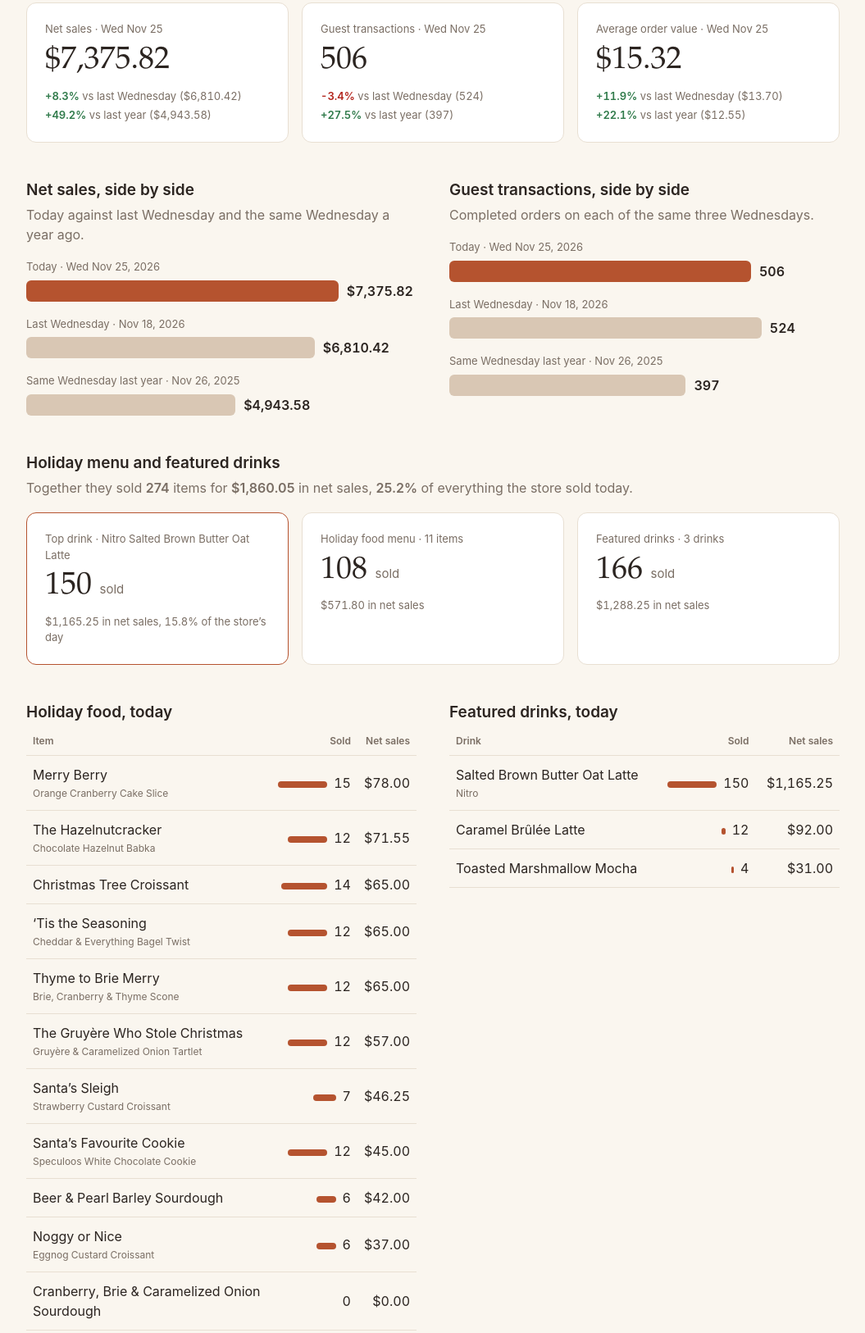
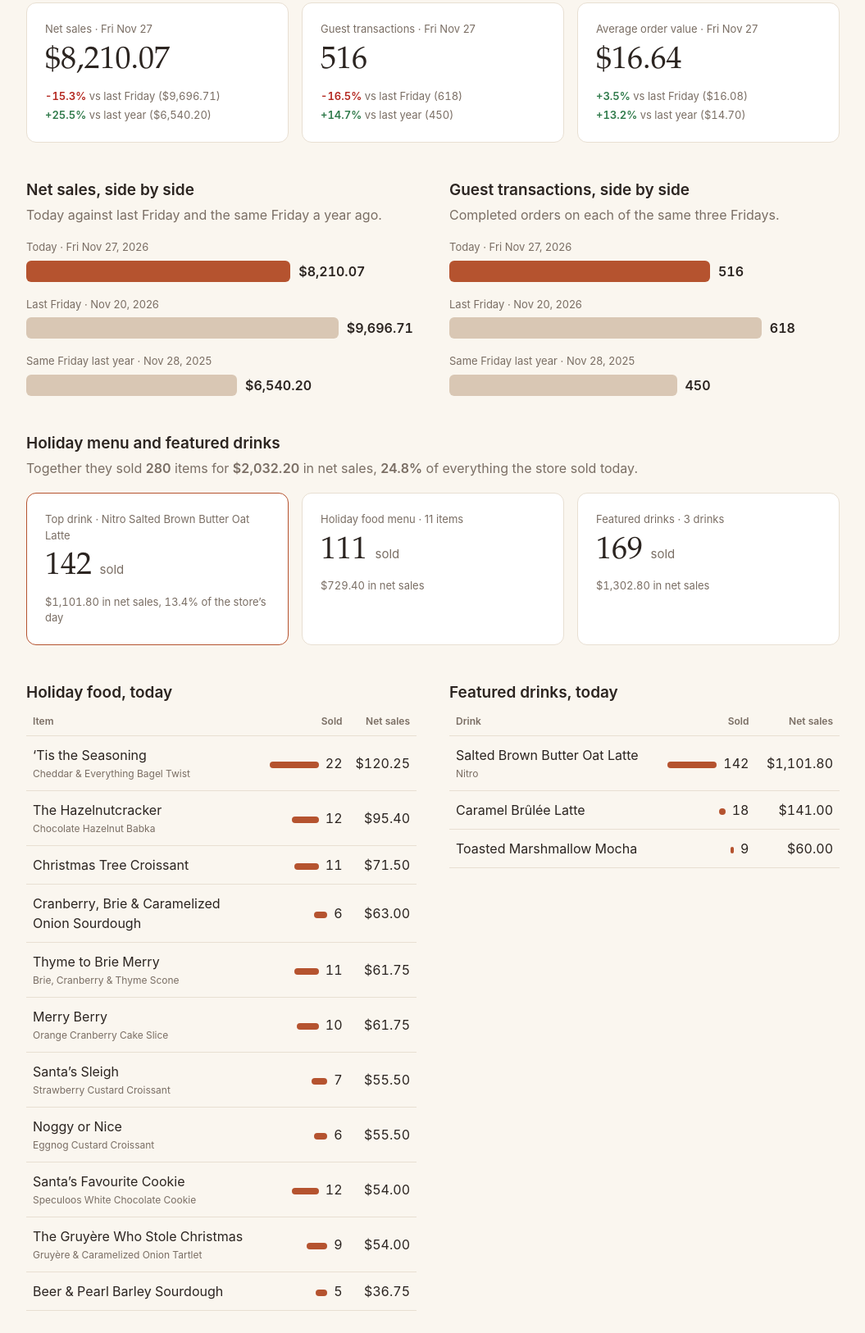
Before and after one commit to mikaelag1234/dailyp5tracking, a plain HTML site: page index.html in a window 1280 px wide. Shown: the part 239-1865 px from the top of the page at 82% size, without its empty margins (112-1167 px from the left). Drawn offline with Linux system fonts and the light colour scheme.

Commit message:
Update to Friday Nov 27 full-day numbers

```diff
--- a/index.html
+++ b/index.html
@@ -62,53 +62,53 @@
 <main class="wrap">
   <header>
     <p class="eyebrow">Purebread Mount Pleasant · 5 E 5th Ave, Vancouver</p>
-    <h1>Wednesday, November 25, 2026 sales</h1>
-    <p class="lede">Net sales hit <b>$7,375.82</b> on <b>506</b> guest transactions: <span class="up">+8.3%</span> vs last Wednesday and <span class="up">+49.2%</span> vs the same Wednesday last year.</p>
+    <h1>Friday, November 27, 2026 sales</h1>
+    <p class="lede">Net sales hit <b>$8,210.07</b> on <b>516</b> guest transactions: <span class="down">-15.3%</span> vs last Friday and <span class="up">+25.5%</span> vs the same Friday last year.</p>
   </header>
   <section class="cards">
-    <div class="card"><p class="card-label">Net sales · Wed Nov 25</p><p class="big">$7,375.82</p><p class="cmp"><span class="up">+8.3%</span> vs last Wednesday ($6,810.42)</p><p class="cmp"><span class="up">+49.2%</span> vs last year ($4,943.58)</p></div>
-    <div class="card"><p class="card-label">Guest transactions · Wed Nov 25</p><p class="big">506</p><p class="cmp"><span class="down">-3.4%</span> vs last Wednesday (524)</p><p class="cmp"><span class="up">+27.5%</span> vs last year (397)</p></div>
-    <div class="card"><p class="card-label">Average order value · Wed Nov 25</p><p class="big">$15.32</p><p class="cmp"><span class="up">+11.9%</span> vs last Wednesday ($13.70)</p><p class="cmp"><span class="up">+22.1%</span> vs last year ($12.55)</p></div>
+    <div class="card"><p class="card-label">Net sales · Fri Nov 27</p><p class="big">$8,210.07</p><p class="cmp"><span class="down">-15.3%</span> vs last Friday ($9,696.71)</p><p class="cmp"><span class="up">+25.5%</span> vs last year ($6,540.20)</p></div>
+    <div class="card"><p class="card-label">Guest transactions · Fri Nov 27</p><p class="big">516</p><p class="cmp"><span class="down">-16.5%</span> vs last Friday (618)</p><p class="cmp"><span class="up">+14.7%</span> vs last year (450)</p></div>
+    <div class="card"><p class="card-label">Average order value · Fri Nov 27</p><p class="big">$16.64</p><p class="cmp"><span class="up">+3.5%</span> vs last Friday ($16.08)</p><p class="cmp"><span class="up">+13.2%</span> vs last year ($14.70)</p></div>
   </section>
   <section class="grid2">
-    <div><h2>Net sales, side by side</h2><p class="sub">Today against last Wednesday and the same Wednesday a year ago.</p><div class="bars">
-<div><p class="bar-label">Today · Wed Nov 25, 2026</p><div class="bar-row"><div class="bar today" style="width:80.0%"></div><span class="bar-val">$7,375.82</span></div></div>
-<div><p class="bar-label">Last Wednesday · Nov 18, 2026</p><div class="bar-row"><div class="bar" style="width:73.9%"></div><span class="bar-val">$6,810.42</span></div></div>
-<div><p class="bar-label">Same Wednesday last year · Nov 26, 2025</p><div class="bar-row"><div class="bar" style="width:53.6%"></div><span class="bar-val">$4,943.58</span></div></div>
+    <div><h2>Net sales, side by side</h2><p class="sub">Today against last Friday and the same Friday a year ago.</p><div class="bars">
+<div><p class="bar-label">Today · Fri Nov 27, 2026</p><div class="bar-row"><div class="bar today" style="width:67.7%"></div><span class="bar-val">$8,210.07</span></div></div>
+<div><p class="bar-label">Last Friday · Nov 20, 2026</p><div class="bar-row"><div class="bar" style="width:80.0%"></div><span class="bar-val">$9,696.71</span></div></div>
+<div><p class="bar-label">Same Friday last year · Nov 28, 2025</p><div class="bar-row"><div class="bar" style="width:54.0%"></div><span class="bar-val">$6,540.20</span></div></div>
     </div></div>
-    <div><h2>Guest transactions, side by side</h2><p class="sub">Completed orders on each of the same three Wednesdays.</p><div class="bars">
-<div><p class="bar-label">Today · Wed Nov 25, 2026</p><div class="bar-row"><div class="bar today" style="width:77.3%"></div><span class="bar-val">506</span></div></div>
-<div><p class="bar-label">Last Wednesday · Nov 18, 2026</p><div class="bar-row"><div class="bar" style="width:80.0%"></div><span class="bar-val">524</span></div></div>
-<div><p class="bar-label">Same Wednesday last year · Nov 26, 2025</p><div class="bar-row"><div class="bar" style="width:60.6%"></div><span class="bar-val">397</span></div></div>
+    <div><h2>Guest transactions, side by side</h2><p class="sub">Completed orders on each of the same three Fridays.</p><div class="bars">
+<div><p class="bar-label">Today · Fri Nov 27, 2026</p><div class="bar-row"><div class="bar today" style="width:66.8%"></div><span class="bar-val">516</span></div></div>
+<div><p class="bar-label">Last Friday · Nov 20, 2026</p><div class="bar-row"><div class="bar" style="width:80.0%"></div><span class="bar-val">618</span></div></div>
+<div><p class="bar-label">Same Friday last year · Nov 28, 2025</p><div class="bar-row"><div class="bar" style="width:58.3%"></div><span class="bar-val">450</span></div></div>
     </div></div>
   </section>
   <section>
     <h2>Holiday menu and featured drinks</h2>
-    <p class="sub">Together they sold <b>274</b> items for <b>$1,860.05</b> in net sales, <b>25.2%</b> of everything the store sold today.</p>
+    <p class="sub">Together they sold <b>280</b> items for <b>$2,032.20</b> in net sales, <b>24.8%</b> of everything the store sold today.</p>
     <div class="cards">
-      <div class="card star"><p class="card-label">Top drink · Nitro Salted Brown Butter Oat Latte</p><p class="big">150 <small>sold</small></p><p class="cmp">$1,165.25 in net sales, 15.8% of the store’s day</p></div>
-      <div class="card"><p class="card-label">Holiday food menu · 11 items</p><p class="big">108 <small>sold</small></p><p class="cmp">$571.80 in net sales</p></div>
-      <div class="card"><p class="card-label">Featured drinks · 3 drinks</p><p class="big">166 <small>sold</small></p><p class="cmp">$1,288.25 in net sales</p></div>
+      <div class="card star"><p class="card-label">Top drink · Nitro Salted Brown Butter Oat Latte</p><p class="big">142 <small>sold</small></p><p class="cmp">$1,101.80 in net sales, 13.4% of the store’s day</p></div>
+      <div class="card"><p class="card-label">Holiday food menu · 11 items</p><p class="big">111 <small>sold</small></p><p class="cmp">$729.40 in net sales</p></div>
+      <div class="card"><p class="card-label">Featured drinks · 3 drinks</p><p class="big">169 <small>sold</small></p><p class="cmp">$1,302.80 in net sales</p></div>
     </div>
   </section>
   <section class="grid2">
     <div><h2>Holiday food, today</h2><div class="tablewrap"><table><thead><tr><th>Item</th><th class="num">Sold</th><th class="num">Net sales</th></tr></thead><tbody>
-<tr><td>Merry Berry<span class="desc">Orange Cranberry Cake Slice</span></td><td class="num"><span class="mini" style="width:60px"></span>15</td><td class="num">$78.00</td></tr>
-<tr><td>The Hazelnutcracker<span class="desc">Chocolate Hazelnut Babka</span></td><td class="num"><span class="mini" style="width:48px"></span>12</td><td class="num">$71.55</td></tr>
-<tr><td>Christmas Tree Croissant</td><td class="num"><span class="mini" style="width:56px"></span>14</td><td class="num">$65.00</td></tr>
-<tr><td>‘Tis the Seasoning<span class="desc">Cheddar &amp; Everything Bagel Twist</span></td><td class="num"><span class="mini" style="width:48px"></span>12</td><td class="num">$65.00</td></tr>
-<tr><td>Thyme to Brie Merry<span class="desc">Brie, Cranberry &amp; Thyme Scone</span></td><td class="num"><span class="mini" style="width:48px"></span>12</td><td class="num">$65.00</td></tr>
-<tr><td>The Gruyère Who Stole Christmas<span class="desc">Gruyère &amp; Caramelized Onion Tartlet</span></td><td class="num"><span class="mini" style="width:48px"></span>12</td><td class="num">$57.00</td></tr>
-<tr><td>Santa’s Sleigh<span class="desc">Strawberry Custard Croissant</span></td><td class="num"><span class="mini" style="width:28px"></span>7</td><td class="num">$46.25</td></tr>
-<tr><td>Santa’s Favourite Cookie<span class="desc">Speculoos White Chocolate Cookie</span></td><td class="num"><span class="mini" style="width:48px"></span>12</td><td class="num">$45.00</td></tr>
-<tr><td>Beer &amp; Pearl Barley Sourdough</td><td class="num"><span class="mini" style="width:24px"></span>6</td><td class="num">$42.00</td></tr>
-<tr><td>Noggy or Nice<span class="desc">Eggnog Custard Croissant</span></td><td class="num"><span class="mini" style="width:24px"></span>6</td><td class="num">$37.00</td></tr>
-<tr><td>Cranberry, Brie &amp; Caramelized Onion Sourdough</td><td class="num"><span class="mini" style="width:0px"></span>0</td><td class="num">$0.00</td></tr>
+<tr><td>‘Tis the Seasoning<span class="desc">Cheddar &amp; Everything Bagel Twist</span></td><td class="num"><span class="mini" style="width:60px"></span>22</td><td class="num">$120.25</td></tr>
+<tr><td>The Hazelnutcracker<span class="desc">Chocolate Hazelnut Babka</span></td><td class="num"><span class="mini" style="width:33px"></span>12</td><td class="num">$95.40</td></tr>
+<tr><td>Christmas Tree Croissant</td><td class="num"><span class="mini" style="width:30px"></span>11</td><td class="num">$71.50</td></tr>
+<tr><td>Cranberry, Brie &amp; Caramelized Onion Sourdough</td><td class="num"><span class="mini" style="width:16px"></span>6</td><td class="num">$63.00</td></tr>
+<tr><td>Thyme to Brie Merry<span class="desc">Brie, Cranberry &amp; Thyme Scone</span></td><td class="num"><span class="mini" style="width:30px"></span>11</td><td class="num">$61.75</td></tr>
+<tr><td>Merry Berry<span class="desc">Orange Cranberry Cake Slice</span></td><td class="num"><span class="mini" style="width:27px"></span>10</td><td class="num">$61.75</td></tr>
+<tr><td>Santa’s Sleigh<span class="desc">Strawberry Custard Croissant</span></td><td class="num"><span class="mini" style="width:19px"></span>7</td><td class="num">$55.50</td></tr>
+<tr><td>Noggy or Nice<span class="desc">Eggnog Custard Croissant</span></td><td class="num"><span class="mini" style="width:16px"></span>6</td><td class="num">$55.50</td></tr>
+<tr><td>Santa’s Favourite Cookie<span class="desc">Speculoos White Chocolate Cookie</span></td><td class="num"><span class="mini" style="width:33px"></span>12</td><td class="num">$54.00</td></tr>
+<tr><td>The Gruyère Who Stole Christmas<span class="desc">Gruyère &amp; Caramelized Onion Tartlet</span></td><td class="num"><span class="mini" style="width:25px"></span>9</td><td class="num">$54.00</td></tr>
+<tr><td>Beer &amp; Pearl Barley Sourdough</td><td class="num"><span class="mini" style="width:14px"></span>5</td><td class="num">$36.75</td></tr>
 </tbody></table></div></div>
     <div><h2>Featured drinks, today</h2><div class="tablewrap"><table><thead><tr><th>Drink</th><th class="num">Sold</th><th class="num">Net sales</th></tr></thead><tbody>
-<tr><td>Salted Brown Butter Oat Latte<span class="desc">Nitro</span></td><td class="num"><span class="mini" style="width:60px"></span>150</td><td class="num">$1,165.25</td></tr>
-<tr><td>Caramel Brûlée Latte</td><td class="num"><span class="mini" style="width:5px"></span>12</td><td class="num">$92.00</td></tr>
-<tr><td>Toasted Marshmallow Mocha</td><td class="num"><span class="mini" style="width:3px"></span>4</td><td class="num">$31.00</td></tr>
+<tr><td>Salted Brown Butter Oat Latte<span class="desc">Nitro</span></td><td class="num"><span class="mini" style="width:60px"></span>142</td><td class="num">$1,101.80</td></tr>
+<tr><td>Caramel Brûlée Latte</td><td class="num"><span class="mini" style="width:8px"></span>18</td><td class="num">$141.00</td></tr>
+<tr><td>Toasted Marshmallow Mocha</td><td class="num"><span class="mini" style="width:4px"></span>9</td><td class="num">$60.00</td></tr>
 </tbody></table></div></div>
   </section>
   <details>
@@ -118,11 +118,12 @@
       <li>Net sales are sales after discounts, comps and returns, before tax and tips. Gift card sales are not included.</li>
       <li>Guest transactions are completed orders in Square, counted once per order.</li>
       <li>Average order value is sales per order before discounts.</li>
-      <li>The last-year comparison uses Wednesday, November 26, 2025 so it lines up weekday to weekday.</li>
+      <li>Last Friday (Nov 20) was day two of the holiday launch, so it is a high bar. The same Friday before launch (Nov 13) did $5,899.98.</li>
+      <li>The last-year comparison uses Friday, November 28, 2025 so it lines up weekday to weekday.</li>
       <li>Two holiday sourdoughs ring through the POS under two different names each. They are combined here.</li>
     </ul>
   </details>
-  <footer>Snapshot of Square data as of Wednesday, November 25, 2026, 7:24 PM PT, after close. This page does not update automatically.</footer>
+  <footer>Snapshot of Square data as of Friday, November 27, 2026, 10:47 PM PT, after close. This page does not update automatically.</footer>
 </main>
 </body>
 </html>
```
